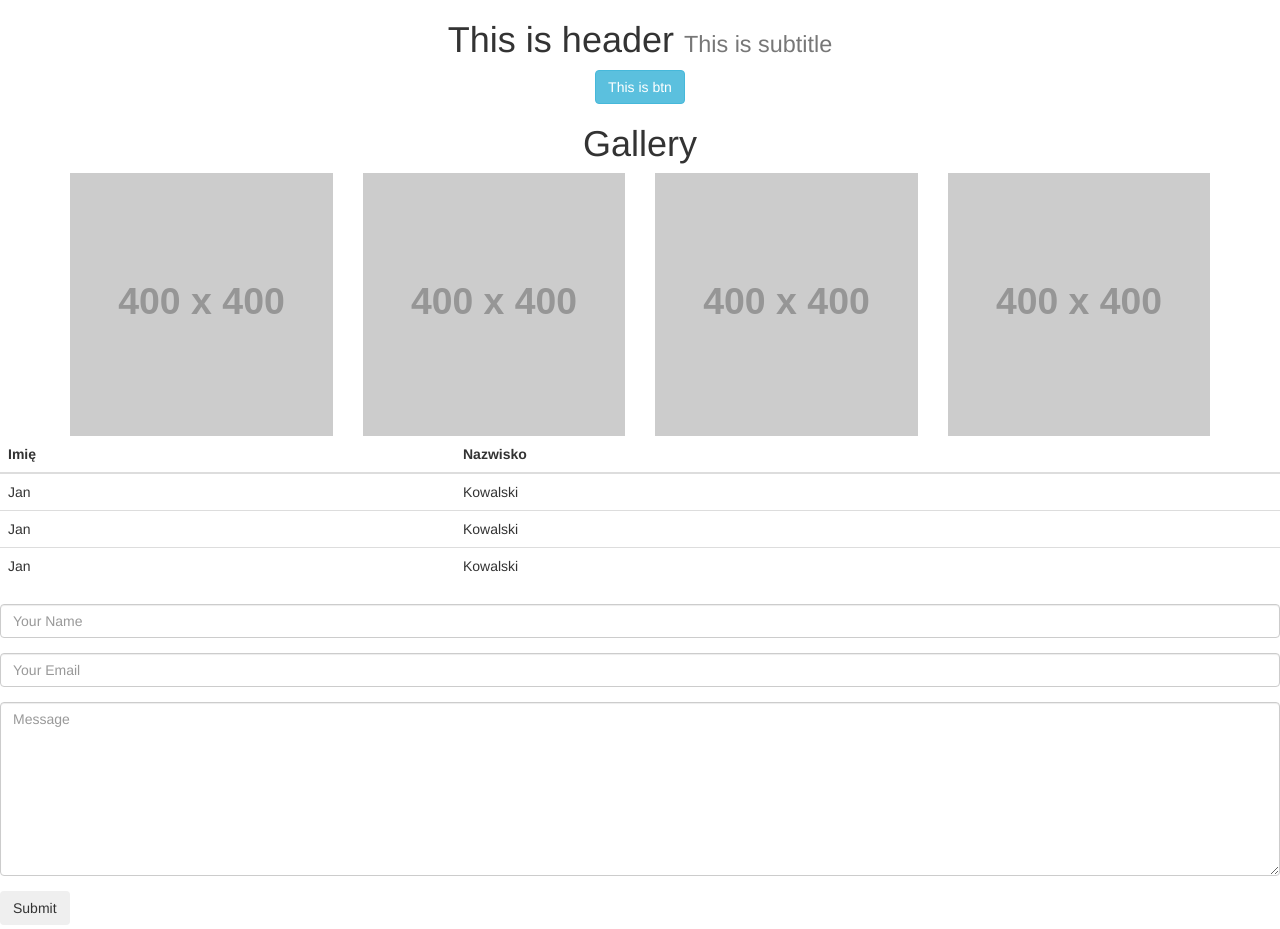
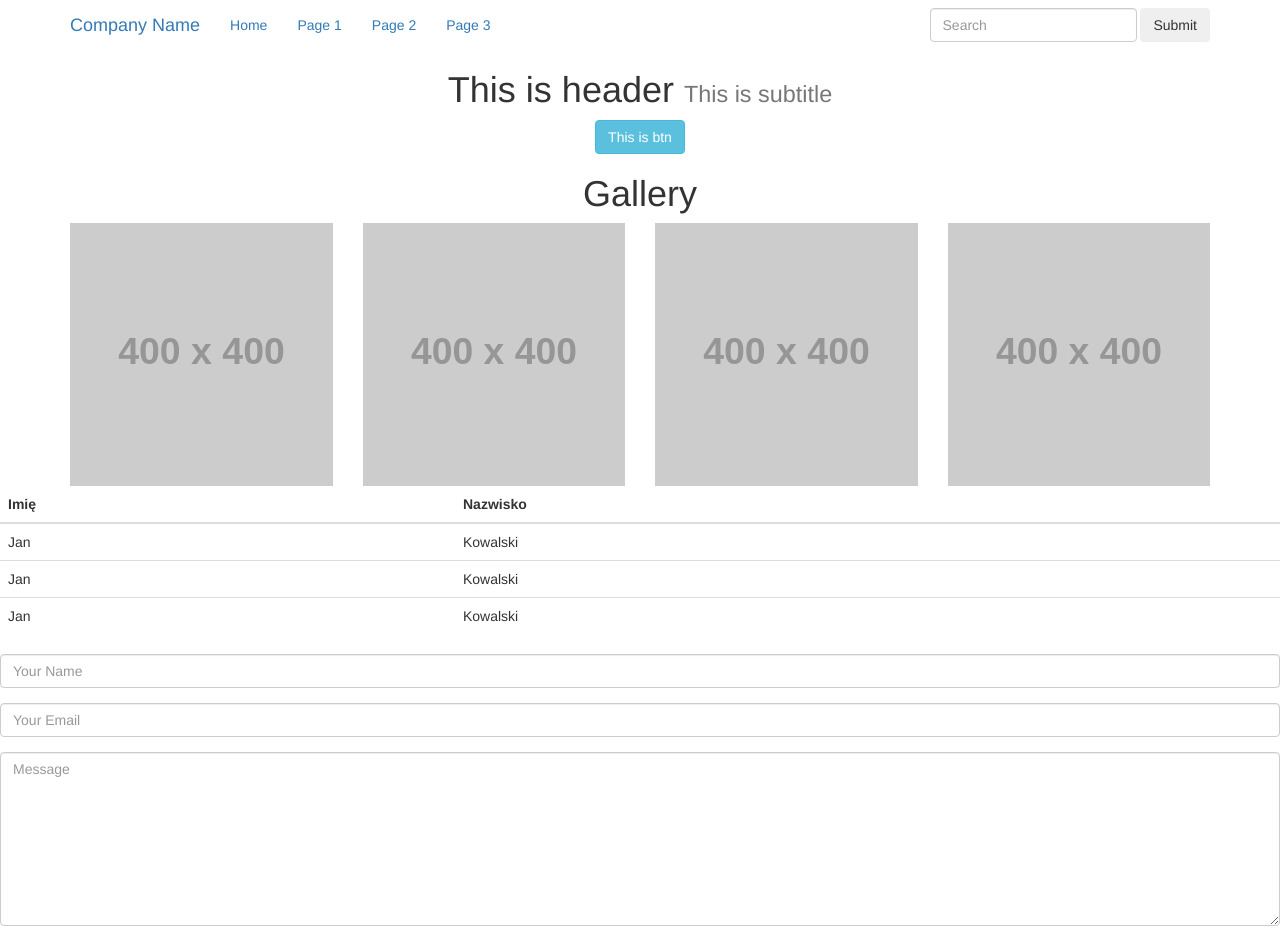
Before and after one commit to Mateusz-Kirmuc/kodilla_project_5_4, a plain HTML site: page index.html in a window 1280 px wide. Shown: the top 929 px of the page. Drawn offline with nearby package versions, Linux system fonts and the light colour scheme; placeholder pictures from the web are drawn by us.

Commit message:
Create navbar

```diff
--- a/index.html
+++ b/index.html
@@ -9,6 +9,25 @@
   <title>Document</title>
 </head>
 <body>
+  <nav class="navbar navbar-fixed-top">
+    <div class="container">
+      <div class="navbar-header">
+        <a href="#" class="navbar-brand">Company Name</a>
+      </div>
+      <ul class="navbar-nav nav">
+        <li><a href="#">Home</a></li>
+        <li><a href="#">Page 1</a></li>
+        <li><a href="#">Page 2</a></li>
+        <li><a href="#">Page 3</a></li>
+      </ul>
+      <form action="" class="navbar-form navbar-right">
+        <div class="form-group">
+          <input type="text" class="form-control" placeholder="Search">
+          <button class="btn">Submit</button>
+        </div>
+      </form>
+    </div>
+  </nav>
   <section class="text-center">
     <h1>This is header <small>This is subtitle</small></h1>
     <button class="btn btn-info">This is btn</button>
--- a/style.css
+++ b/style.css
@@ -1,3 +1,7 @@
+body {
+  padding-top: 50px;
+}
+
 .gallery__img {
   margin: 0 auto;
 }
@@ -6,6 +10,11 @@
   margin-bottom: 20px;
 }
 
+/* NAVBAR */
+.navbar {
+  background-color: white;
+}
+
 @media (min-width: 992px) {
   .gallery__img-container {
     margin-bottom: 0;
```
